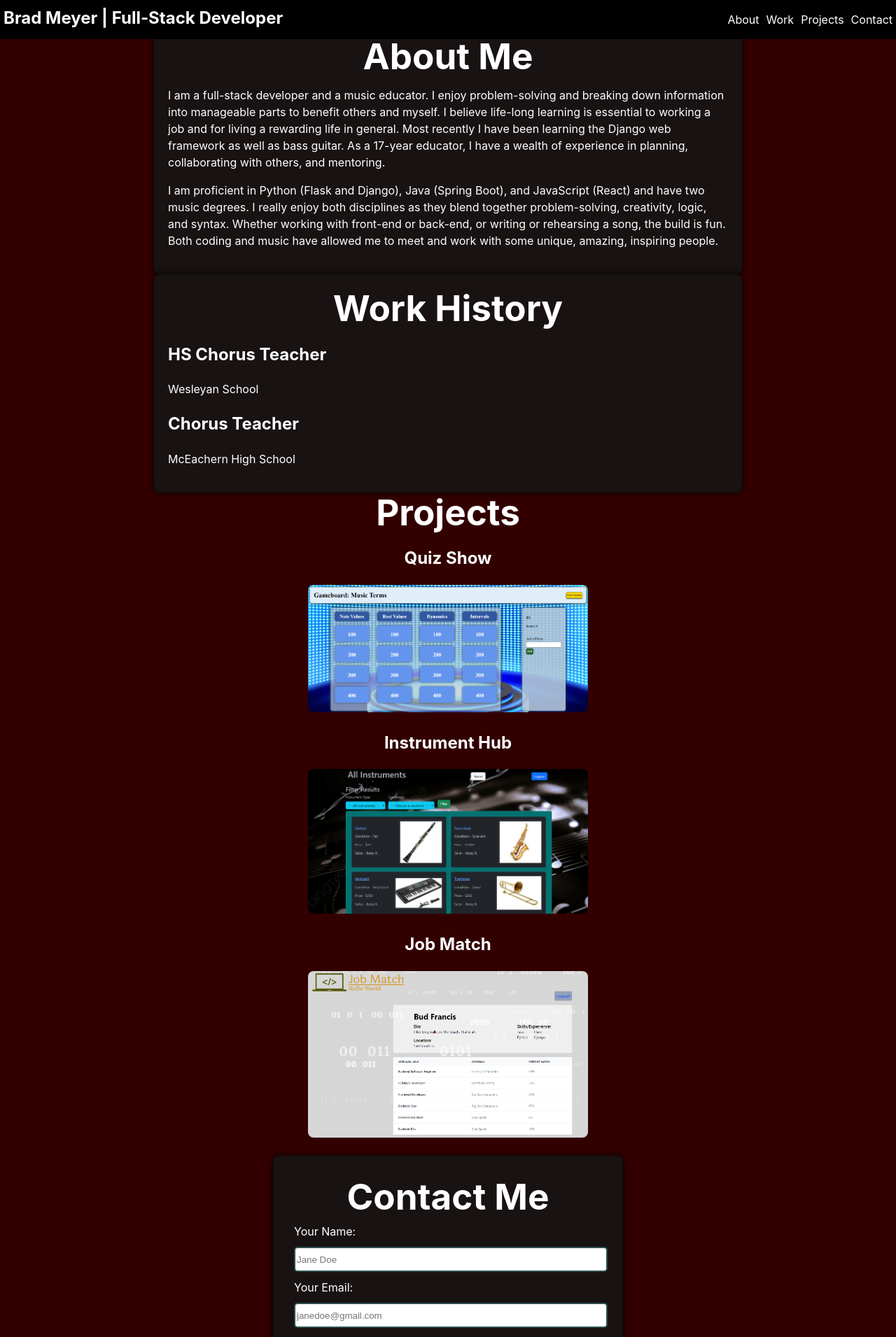
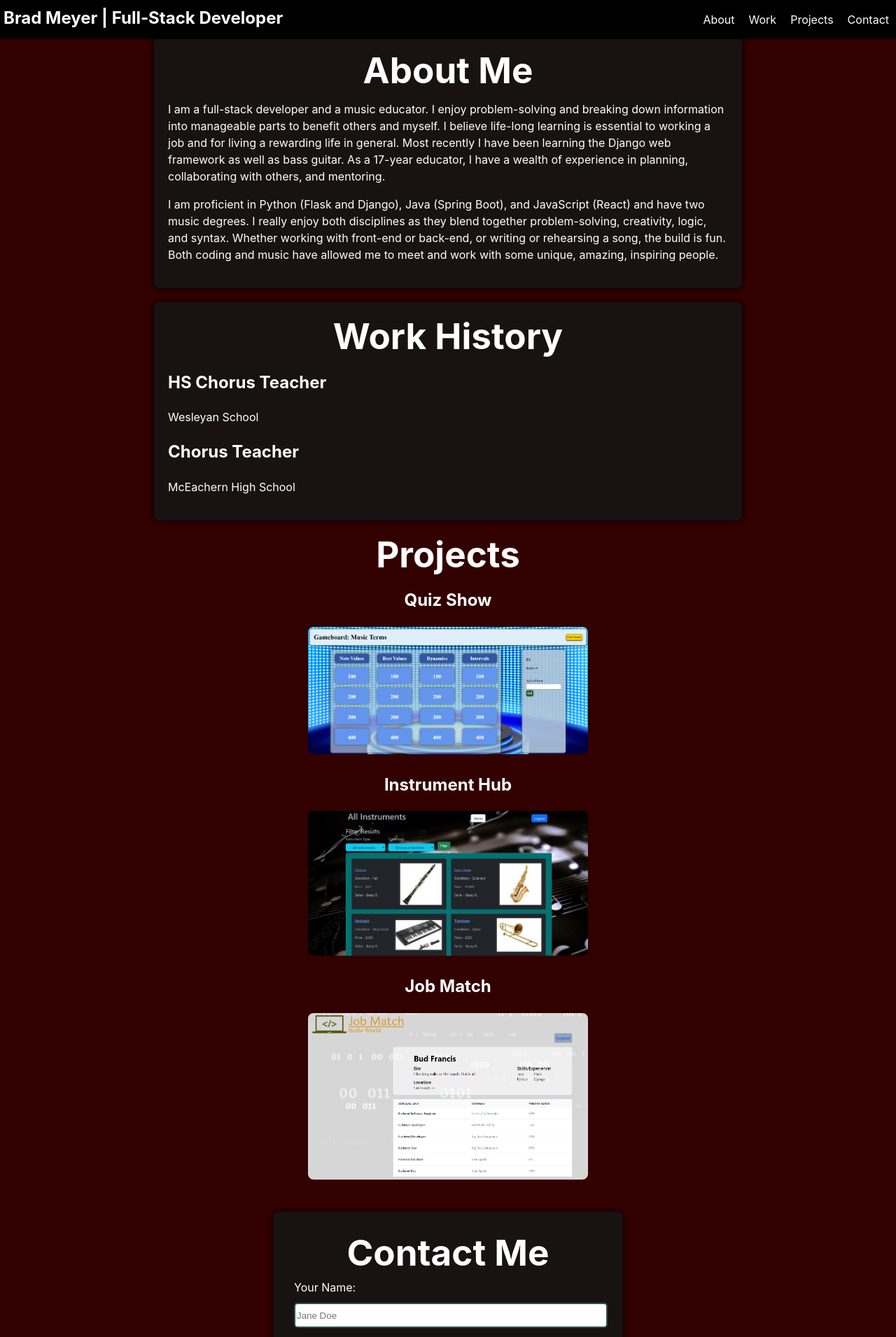
Before and after one commit to Wbradmeyer/vitePortfolio, a Vue app: page / in a window 1280 px wide. Shown: the top 1911 px of the page at 70% size. Built offline with nearby package versions, Linux system fonts and the light colour scheme.

Commit message:
site card spacing

```diff
--- a/src/components/AboutMe.vue
+++ b/src/components/AboutMe.vue
@@ -25,6 +25,7 @@
 
 <style>
     .about {
+        margin: 20px 0px;
         text-align: left;
         background-color: rgb(24, 18, 18);
         color: white;
--- a/src/components/NavBar.vue
+++ b/src/components/NavBar.vue
@@ -46,6 +46,6 @@ h2 {
 
 .link {
   text-decoration: none;
-  margin: 0px 5px;
+  margin: 0px 10px;
 }
 </style>
--- a/src/components/Projects.vue
+++ b/src/components/Projects.vue
@@ -1,6 +1,7 @@
 <script setup></script>
 
 <template>
+    <div class="projects">
         <h1>Projects</h1>
 
         <h2>Quiz Show</h2>
@@ -17,9 +18,14 @@
         <a href="https://github.com/Wbradmeyer/JobMatch" target="_blank">
             <img src="../assets/job_match.png" alt="job match screenshot" class="project pic">
         </a>
+    </div>
 </template>
 
 <style>
+    .projects {
+        margin: 20px 0px;
+    }
+
     .project.pic {
         border-radius: 8px;
         max-width: 400px;
--- a/src/components/WorkExperience.vue
+++ b/src/components/WorkExperience.vue
@@ -12,6 +12,7 @@
 
 <style>
     .work {
+        margin: 20px 0px;
         text-align: left;
         background-color: rgb(24, 18, 18);
         color: white;
```
Lines whose indentation alone changed are shown as unchanged.
